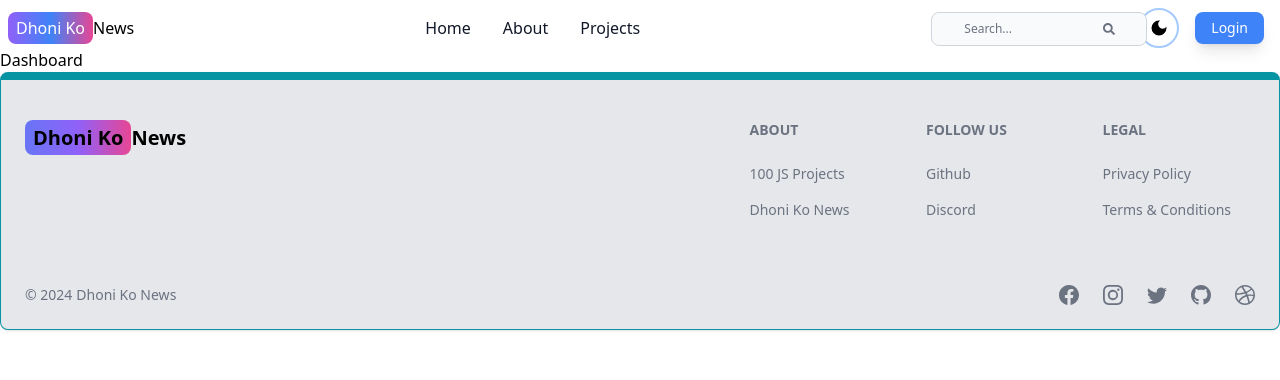
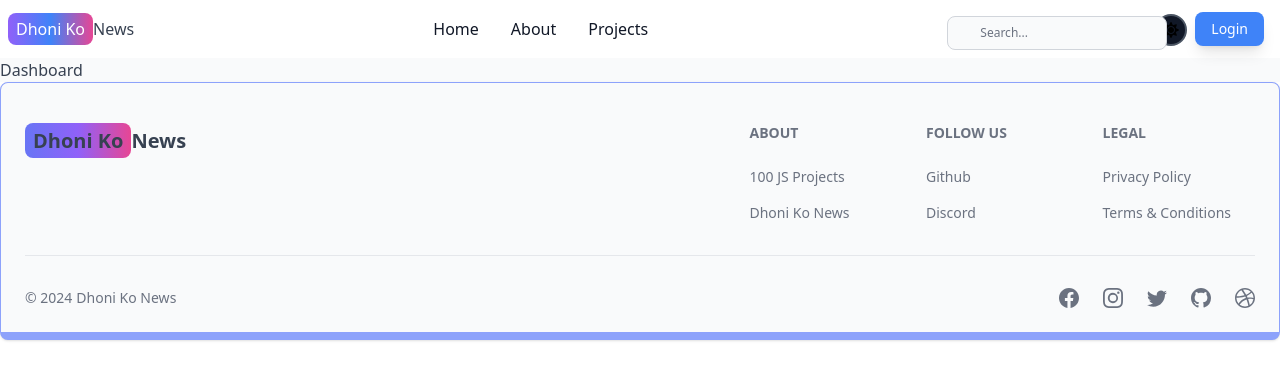
Before and after one commit to MirakHang/MERN_News, a React (Vite) app in the folder client/: page /dashboard in a window 1280 px wide. Shown: the top 380 px of the page. Built offline with nearby package versions, Linux system fonts and the light colour scheme; no server answers.

Commit message:
complete darkmode function

```diff
--- a/client/src/components/Footer.jsx
+++ b/client/src/components/Footer.jsx
@@ -9,7 +9,10 @@ import {
 } from "react-icons/bs";
 export default function FooterCom() {
   return (
-    <Footer container className="border border-t-8 border-teal-500 bg-gray-200">
+    <Footer
+      container
+      className="border border-b-8 border-indigo-400 bg-gray-50 dark:bg-gray-900"
+    >
       <div className="w-full max-w-7xl mx-auto">
         <div className="grid w-full justify-between sm:flex md:grid-cols-1">
           <div className="mt-5">
--- a/client/src/components/Header.jsx
+++ b/client/src/components/Header.jsx
@@ -1,13 +1,16 @@
 import { Link, useLocation } from "react-router-dom";
 import { RxHamburgerMenu } from "react-icons/rx";
-import { FaSearch } from "react-icons/fa";
-import { Avatar, Dropdown, TextInput } from "flowbite-react";
+import { Avatar, Dropdown, TextInput, Button } from "flowbite-react";
 import { MdDarkMode } from "react-icons/md";
-import { useSelector } from "react-redux";
+import { useSelector, useDispatch } from "react-redux";
+import { toggleTheme } from "../redux/theme/themeSlice.js";
+import { FaMoon, FaSun } from "react-icons/fa";
 
 export default function Header() {
   const location = useLocation();
+  const dispatch = useDispatch();
   const { currentUser } = useSelector((state) => state.user);
+  const { theme } = useSelector((state) => state.theme);
 
   const navItems = [
     { name: "Home", path: "/" },
@@ -17,7 +20,7 @@ export default function Header() {
 
   return (
     <div>
-      <nav className="bg-white border-gray-200 dark:bg-gray-900">
+      <nav className="bg-white border-gray-200 dark:bg-gray-900 pb-2">
         <div className="max-w-screen-xl flex flex-wrap items-center justify-between mx-auto pt-2 px-2">
           <Link
             to="/"
@@ -31,7 +34,7 @@ export default function Header() {
           <div className="flex md:order-2">
             <div className="flex justify-center gap-2 ">
               <div className="w-[200px]">
-                <form className="max-w-md mx-auto mt-1 hidden sm:block ">
+                <form className="max-w-md mx-auto mt-2 hidden sm:block ">
                   <label
                     htmlFor="default-search"
                     className="mb-2 text-sm font-medium text-gray-900 sr-only dark:text-white"
@@ -40,21 +43,28 @@ export default function Header() {
                   </label>
                   <div className="relative">
                     <div className="absolute inset-y-0 end-0 pr-4 flex items-center ps-3 pointer-events-none cursor-pointer">
-                      <FaSearch className="text-gray-500 text-xs" />
+                      {/* <FaSearch className="text-gray-500 text-xs" /> */}
                     </div>
                     <input
                       type="search"
                       id="default-search"
-                      className="block p-2 ps-8 text-xs text-gray-900 border border-gray-300 rounded-lg bg-gray-50 focus:ring-blue-500 focus:border-blue-500 dark:bg-gray-700 dark:border-gray-600 dark:placeholder-gray-400 dark:text-white dark:focus:ring-blue-500 dark:focus:border-blue-500 w-auto"
+                      className="block ps-8 text-xs text-gray-900 border border-gray-300 rounded-lg bg-gray-50 focus:ring-blue-500 focus:border-blue-500 dark:bg-gray-700 dark:border-gray-600 dark:placeholder-gray-400 dark:text-white dark:focus:ring-blue-500 dark:focus:border-blue-500 w-auto"
                       placeholder="Search..."
                       required
                     />
                   </div>
                 </form>
               </div>
-              <div>
-                <MdDarkMode className="hidden sm:flex justify-center items-center border-2 rounded-full p-2 w-10 h-10 mr-2 border-blue-300 hover:text-blue-600 cursor-pointer" />
-              </div>
+              <button
+                className="w-8 h-8 mt-1.5 hidden bg-[#111827] border-2 border-gray-600 rounded-full sm:flex items-center justify-center"
+                onClick={() => dispatch(toggleTheme())}
+              >
+                {theme === "light" ? (
+                  <FaSun className="text-black" />
+                ) : (
+                  <FaMoon />
+                )}
+              </button>
             </div>
             {currentUser ? (
               <Dropdown
@@ -121,7 +131,7 @@ export default function Header() {
           </div>
         </div>
         <div className="flex justify-center gap-2 ">
-          <div className="w-[200px]">
+          <div className="">
             <form className="max-w-md mx-auto mt-1 sm:hidden block ">
               <label
                 htmlFor="default-search"
@@ -131,7 +141,7 @@ export default function Header() {
               </label>
               <div className="relative">
                 <div className="absolute inset-y-0 end-0 pr-4 flex items-center ps-3 pointer-events-none cursor-pointer">
-                  <FaSearch className="text-gray-500 text-xs" />
+                  {/* <FaSearch className="text-gray-500 text-xs" /> */}
                 </div>
                 <input
                   type="search"
@@ -143,9 +153,12 @@ export default function Header() {
               </div>
             </form>
           </div>
-          <div>
-            <MdDarkMode className="sm:hidden flex justify-center items-center my-2 w-6 h-6" />
-          </div>
+          <button
+            className="w-8 h-8 mt-1 sm:hidden bg-[#111827] border-2 border-gray-600 rounded-full flex items-center justify-center  transition-transform transform hover:scale-105 focus:outline-none focus:ring-2 focus:ring-offset-2 focus:ring-gray-500"
+            onClick={() => dispatch(toggleTheme())}
+          >
+            {theme === "light" ? <FaSun className="text-black" /> : <FaMoon />}
+          </button>
         </div>
       </nav>
     </div>
--- /dev/null
+++ b/client/src/components/ThemeProvider.jsx
@@ -0,0 +1,12 @@
+import { useSelector } from "react-redux";
+
+export default function ThemeProvider({ children }) {
+  const { theme } = useSelector((state) => state.theme);
+  return (
+    <div className={theme}>
+      <div className="bg-white text-gray-700 dark:text-gray-200 dark:bg-[#111827] min-h-screen">
+        {children}
+      </div>
+    </div>
+  );
+}
--- a/client/src/main.jsx
+++ b/client/src/main.jsx
@@ -5,11 +5,14 @@ import "./index.css";
 import { store, persistor } from "./redux/store.js";
 import { Provider } from "react-redux";
 import { PersistGate } from "redux-persist/integration/react";
+import ThemeProvider from "./components/ThemeProvider.jsx";
 
 ReactDOM.createRoot(document.getElementById("root")).render(
   <PersistGate persistor={persistor}>
     <Provider store={store}>
-      <App />
+      <ThemeProvider>
+        <App />
+      </ThemeProvider>
     </Provider>
   </PersistGate>
 );
--- a/client/src/pages/About.jsx
+++ b/client/src/pages/About.jsx
@@ -1,5 +1,5 @@
 import React from "react";
 
 export default function About() {
-  return <div>About</div>;
+  return <div className="bg-gray-50 dark:bg-gray-900">About</div>;
 }
--- a/client/src/pages/Dashboard.jsx
+++ b/client/src/pages/Dashboard.jsx
@@ -1,5 +1,5 @@
 import React from "react";
 
 export default function Dashboard() {
-  return <div>Dashboard</div>;
+  return <div className="bg-gray-50 dark:bg-gray-900">Dashboard</div>;
 }
--- a/client/src/pages/Home.jsx
+++ b/client/src/pages/Home.jsx
@@ -1,5 +1,5 @@
 import React from "react";
 
 export default function Home() {
-  return <div>Home</div>;
+  return <div className="bg-gray-50 dark:bg-gray-900 ">Home</div>;
 }
--- a/client/src/pages/Projects.jsx
+++ b/client/src/pages/Projects.jsx
@@ -1,5 +1,5 @@
 import React from "react";
 
 export default function Projects() {
-  return <div>Projects</div>;
+  return <div className="bg-gray-50 dark:bg-gray-900">Projects</div>;
 }
--- a/client/src/redux/store.js
+++ b/client/src/redux/store.js
@@ -1,11 +1,13 @@
 import { configureStore, combineReducers } from "@reduxjs/toolkit";
 import userReducer from "./user/userSlice";
+import themeReducer from "./theme/themeSlice";
 import { persistReducer } from "redux-persist";
 import storage from "redux-persist/lib/storage";
 import persistStore from "redux-persist/es/persistStore";
 
 const rootReducer = combineReducers({
   user: userReducer,
+  theme: themeReducer,
 });
 
 const persistConfig = {
--- /dev/null
+++ b/client/src/redux/theme/themeSlice.js
@@ -0,0 +1,18 @@
+import { createSlice } from "@reduxjs/toolkit";
+
+const initialState = {
+  theme: "light",
+};
+
+const themeSlice = createSlice({
+  name: "theme",
+  initialState,
+  reducers: {
+    toggleTheme: (state) => {
+      state.theme = state.theme === "light" ? "dark" : "light";
+    },
+  },
+});
+
+export const { toggleTheme } = themeSlice.actions;
+export default themeSlice.reducer;
```
